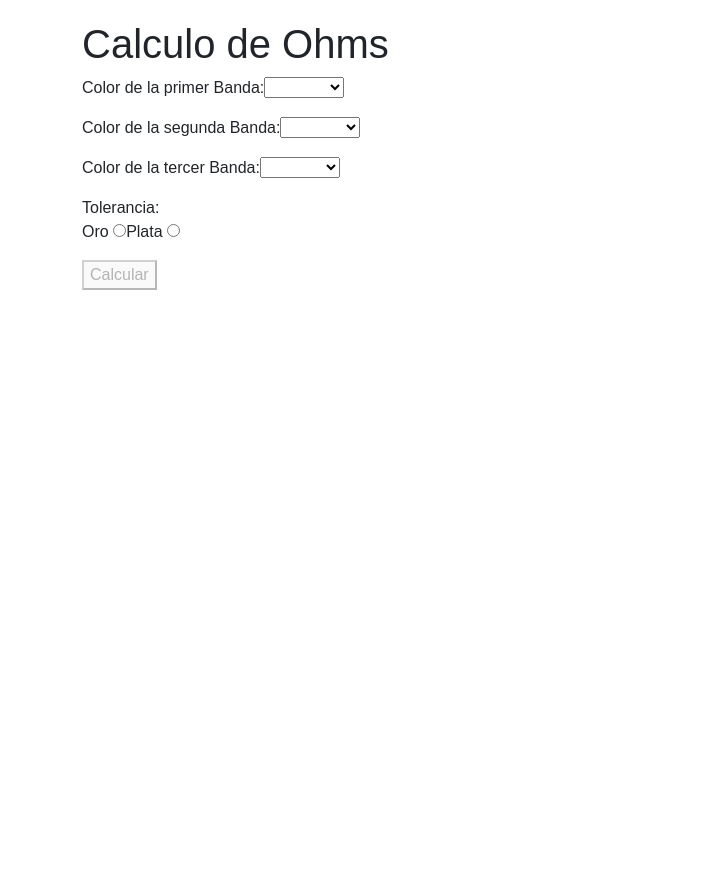
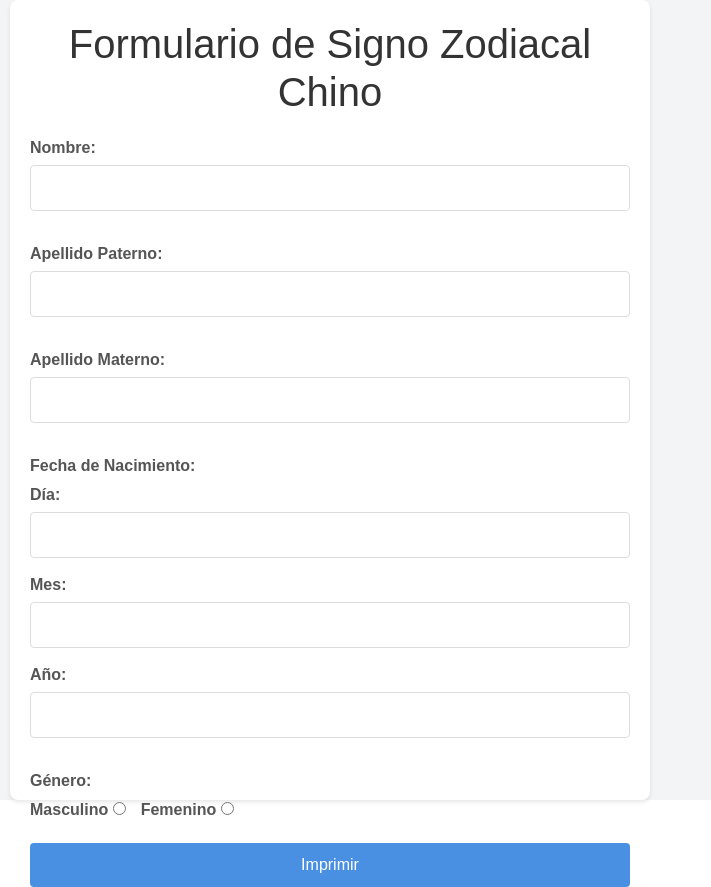
Before and after one commit to IEVN1003-19002295/basesAngular, an Angular app: page / in a window 1280 px wide. Shown: the whole page, without its empty margins (0-711 px from the left). Before the commit the page ends 800 px from the top, so only its background shows below. Built offline with nearby package versions, Linux system fonts and the light colour scheme.

Commit message:
UltimoCommit basesAngular

```diff
--- a/src/app/app.component.html
+++ b/src/app/app.component.html
@@ -33,5 +33,6 @@
   <!-- <app-operas-bas></app-operas-bas> -->
   <!-- <app-ejemplo1></app-ejemplo1> -->
   <!-- <app-cinepolis></app-cinepolis> -->
-  <app-resistencia></app-resistencia>
+  <!-- <app-resistencia></app-resistencia> -->
+  <app-signozodiacal></app-signozodiacal>
 </div>
--- a/src/app/app.module.ts
+++ b/src/app/app.module.ts
@@ -10,6 +10,7 @@ import { OperasBasComponent } from './formularios/operas-bas/operas-bas.componen
 import { Ejemplo1Component } from './formularios/ejemplo1/ejemplo1.component';
 import { CinepolisComponent } from './formularios/cinepolis/cinepolis.component';
 import { ResistenciaComponent } from './formularios/resistencia/resistencia.component';
+import { SignozodiacalComponent } from './formularios/signozodiacal/signozodiacal.component';
 
 @NgModule({
   declarations: [
@@ -19,7 +20,8 @@ import { ResistenciaComponent } from './formularios/resistencia/resistencia.comp
     OperasBasComponent,
     Ejemplo1Component,
     CinepolisComponent,
-    ResistenciaComponent
+    ResistenciaComponent,
+    SignozodiacalComponent
   ],
   imports: [
     BrowserModule,
--- /dev/null
+++ b/src/app/formularios/signozodiacal/signozodiacal.component.css
@@ -0,0 +1,122 @@
+* {
+    box-sizing: border-box;
+    margin: 0;
+    padding: 0;
+}
+
+body {
+    height: 100vh;
+}
+
+.main-container {
+    display: flex;
+    height: 100%;
+    font-family: Arial, sans-serif;
+    background-color: #f3f4f6;
+}
+
+.container {
+    background-color: #ffffff;
+    border-radius: 8px;
+    box-shadow: 0 2px 4px rgba(0, 0, 0, 0.1);
+    padding: 20px;
+    margin: 0 10px;
+    flex: 1;
+    max-width: 50%;
+}
+
+.info-box {
+    flex: 1;
+    margin-top: 20px;
+    padding: 15px;
+    border: 1px solid #ccc;
+    border-radius: 5px;
+    background-color: #f9f9f9;
+}
+
+h1 {
+    text-align: center;
+    margin-bottom: 20px;
+    color: #333;
+}
+
+label {
+    display: block;
+    font-weight: bold;
+    margin-bottom: 5px;
+    color: #555;
+}
+
+input[type="text"],
+input[type="number"] {
+    width: 100%;
+    padding: 10px;
+    border: 1px solid #ddd;
+    border-radius: 4px;
+    margin-bottom: 15px;
+    transition: border 0.3s ease;
+}
+
+input[type="text"]:focus,
+input[type="number"]:focus {
+    border-color: #4A90E2;
+    outline: none;
+}
+
+.radio-group {
+    display: flex;
+    justify-content: flex-start;
+    margin-bottom: 15px;
+}
+
+.radio-group label {
+    margin-right: 15px;
+}
+
+button {
+    display: block;
+    width: 100%;
+    padding: 10px;
+    background-color: #4A90E2;
+    color: white;
+    border: none;
+    border-radius: 4px;
+    cursor: pointer;
+    transition: background-color 0.3s ease;
+}
+
+button:hover {
+    background-color: #357ABD;
+}
+
+.info-box h3 {
+    margin-bottom: 10px;
+    color: #333;
+}
+
+.info-box p {
+    margin: 5px 0;
+    color: #555;
+}
+
+.result-table {
+    width: 100%;
+    border-collapse: collapse;
+}
+
+.result-table th,
+.result-table td {
+    border: 1px solid #ddd;
+    padding: 10px;
+    text-align: center;
+}
+
+.result-table th {
+    background-color: #f2f2f2;
+    font-weight: bold;
+}
+
+.signo-img {
+    width: 100px;
+    height: 100px;
+}
--- /dev/null
+++ b/src/app/formularios/signozodiacal/signozodiacal.component.html
@@ -0,0 +1,71 @@
+<!DOCTYPE html>
+<html lang="en">
+<head>
+    <meta charset="UTF-8">
+    <meta name="viewport" content="width=device-width, initial-scale=1.0">
+    <title>Práctica Angular - Signos Zodiacales Chinos</title>
+</head>
+<body>
+    <div class="main-container">
+        <div class="container">
+            <h1>Formulario de Signo Zodiacal Chino</h1>
+            <div [formGroup]="formularioSigno">
+
+                <div class="mb-3">
+                    <label for="nombre">Nombre:</label>
+                    <input type="text" id="nombre" formControlName="nombre">
+                </div>
+
+                <div class="mb-3">
+                    <label for="aPaterno">Apellido Paterno:</label>
+                    <input type="text" id="aPaterno" formControlName="aPaterno">
+                </div>
+
+                <div class="mb-3">
+                    <label for="aMaterno">Apellido Materno:</label>
+                    <input type="text" id="aMaterno" formControlName="aMaterno">
+                </div>
+
+                <div class="mb-3">
+                    <label>Fecha de Nacimiento:</label>
+                    <div class="date-group">
+                        <label for="dia">Día:</label>
+                        <input type="number" id="dia" formControlName="dia" min="1" max="31">
+
+                        <label for="mes">Mes:</label>
+                        <input type="number" id="mes" formControlName="mes" min="1" max="12">
+
+                        <label for="año">Año:</label>
+                        <input type="number" id="año" formControlName="año" min="1900">
+                    </div>
+                </div>
+
+                <div class="mb-3">
+                    <label>Género:</label>
+                    <div class="radio-group">
+                        <label>Masculino
+                            <input type="radio" formControlName="genero" value="Masculino">
+                        </label>
+                        <label>Femenino
+                            <input type="radio" formControlName="genero" value="Femenino">
+                        </label>
+                    </div>
+                </div>
+
+                <button (click)="calculoSigno()">Imprimir</button>
+            </div>
+        </div>
+
+        <div *ngIf="mostrarInfo" class="info-box">
+            <h3>Información Personal:</h3>
+            <p><strong>Nombre Completo:</strong> {{ formularioSigno.get('nombre')?.value }} {{ formularioSigno.get('aPaterno')?.value }} {{ formularioSigno.get('aMaterno')?.value }}</p>
+            <p><strong>Edad:</strong> {{ edad }} años</p>
+            <p><strong>Signo Zodiacal Chino:</strong></p>
+            <div>
+                <p>{{ signoChino }}</p>
+                <img [src]="signoImagen" alt="{{ signoChino }}" class="signo-img">
+            </div>
+        </div>
+    </div>
+</body>
+</html>
--- /dev/null
+++ b/src/app/formularios/signozodiacal/signozodiacal.component.ts
@@ -0,0 +1,75 @@
+import { Component, OnInit } from '@angular/core';
+import { FormBuilder, FormGroup, Validators } from '@angular/forms';
+
+@Component({
+  selector: 'app-signozodiacal',
+  templateUrl: './signozodiacal.component.html',
+  styleUrls: ['./signozodiacal.component.css']
+})
+export class SignozodiacalComponent implements OnInit {
+  formularioSigno: FormGroup;
+  mostrarInfo = false;
+  edad: number = 0;
+  signoChino: string = '';
+  signoImagen: string = '';
+
+  constructor(private fb: FormBuilder) {
+    this.formularioSigno = this.fb.group({
+      nombre: ['', Validators.required],
+      aPaterno: ['', Validators.required],
+      aMaterno: ['', Validators.required],
+      dia: [null, [Validators.required, Validators.min(1), Validators.max(31)]],
+      mes: [null, [Validators.required, Validators.min(1), Validators.max(12)]],
+      año: [null, [Validators.required, Validators.min(1900)]],
+      genero: ['', Validators.required],
+    });
+  }
+
+  ngOnInit(): void {}
+
+  calculoSigno() {
+    const dia = this.formularioSigno.get('dia')?.value;
+    const mes = this.formularioSigno.get('mes')?.value;
+    const año = this.formularioSigno.get('año')?.value;
+
+    const fechaNacimiento = new Date(año, mes - 1, dia);
+    const hoy = new Date();
+    this.edad = hoy.getFullYear() - fechaNacimiento.getFullYear();
+    const diferenciaMes = hoy.getMonth() - fechaNacimiento.getMonth();
+
+    if (diferenciaMes < 0 || (diferenciaMes === 0 && hoy.getDate() < fechaNacimiento.getDate())) {
+      this.edad--;
+    }
+
+    this.signoChino = this.calcularSignoChino(año);
+    this.signoImagen = this.getSignoImagen(this.signoChino);
+
+    this.mostrarInfo = true;
+  }
+
+  calcularSignoChino(año: number): string {
+    const signos = [
+      'Rata', 'Buey', 'Tigre', 'Conejo', 'Dragón', 'Serpiente', 'Caballo', 'Cabra', 'Mono', 'Gallo', 'Perro', 'Cerdo'
+    ];
+    return signos[(año - 4) % 12];
+  }
+
+  getSignoImagen(signo: string): string {
+    const imagenes: { [key: string]: string } = {
+      'Rata': 'https://www.euroresidentes.com/horoscopo-chino/2017/imagenes/rat-euroresidentes.jpg',
+      'Buey': 'https://www.euroresidentes.com/horoscopo-chino/2017/imagenes/ox-euroresidentes.jpg',
+      'Tigre': 'https://www.euroresidentes.com/horoscopo-chino/2017/imagenes/tiger-euroresidentes.jpg',
+      'Conejo': 'https://www.euroresidentes.com/horoscopo-chino/2017/imagenes/rabbit-euroresidentes.jpg',
+      'Dragón': 'https://www.euroresidentes.com/horoscopo-chino/2017/imagenes/dragon-euroresidentes.jpg',
+      'Serpiente': 'https://www.euroresidentes.com/horoscopo-chino/2017/imagenes/sneg-euroresidentes.jpg',
+      'Caballo': 'https://www.euroresidentes.com/horoscopo-chino/2017/imagenes/horse-euroresidentes.jpg',
+      'Cabra': 'https://www.euroresidentes.com/horoscopo-chino/2017/imagenes/cabra-euroresidentes.jpg',
+      'Mono': 'https://www.euroresidentes.com/horoscopo-chino/2017/imagenes/monkey-euroresidentes.jpg',
+      'Gallo': 'https://www.euroresidentes.com/horoscopo-chino/2017/imagenes/cock-euroresidentes.jpg',
+      'Perro': 'https://www.euroresidentes.com/horoscopo-chino/2017/imagenes/dog-euroresidentes.jpg',
+      'Cerdo': 'https://www.euroresidentes.com/horoscopo-chino/2017/imagenes/pig-euroresidentes.jpg'
+    };
+
+    return imagenes[signo] || '';
+  }
+}
```
